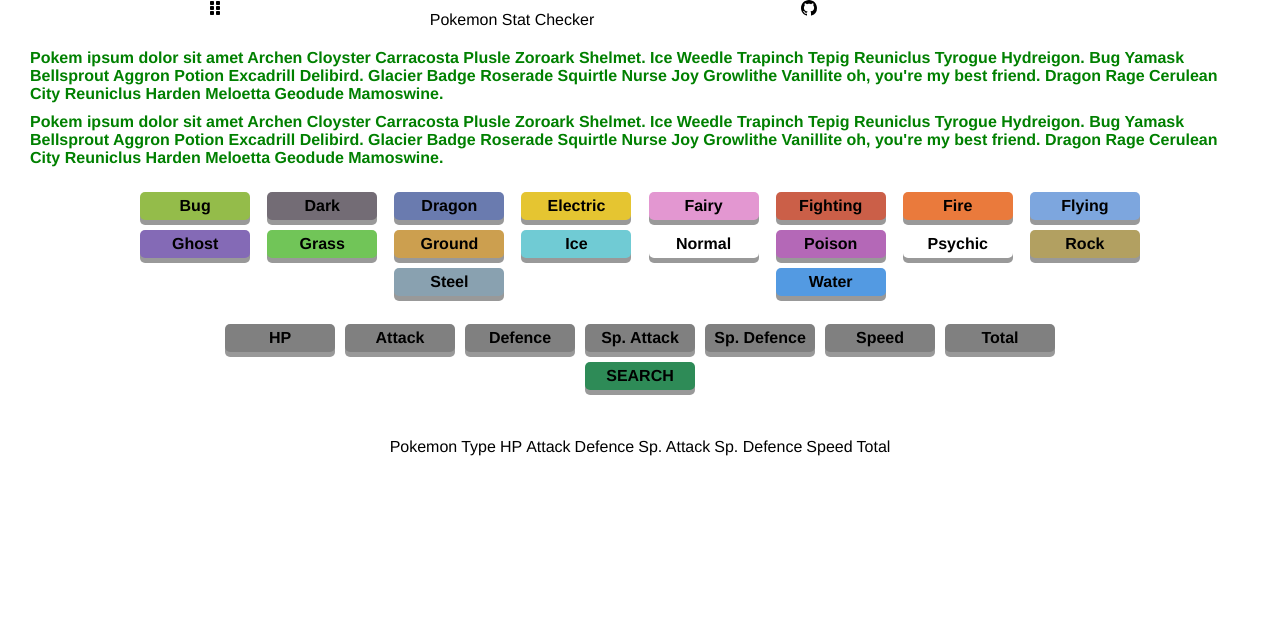
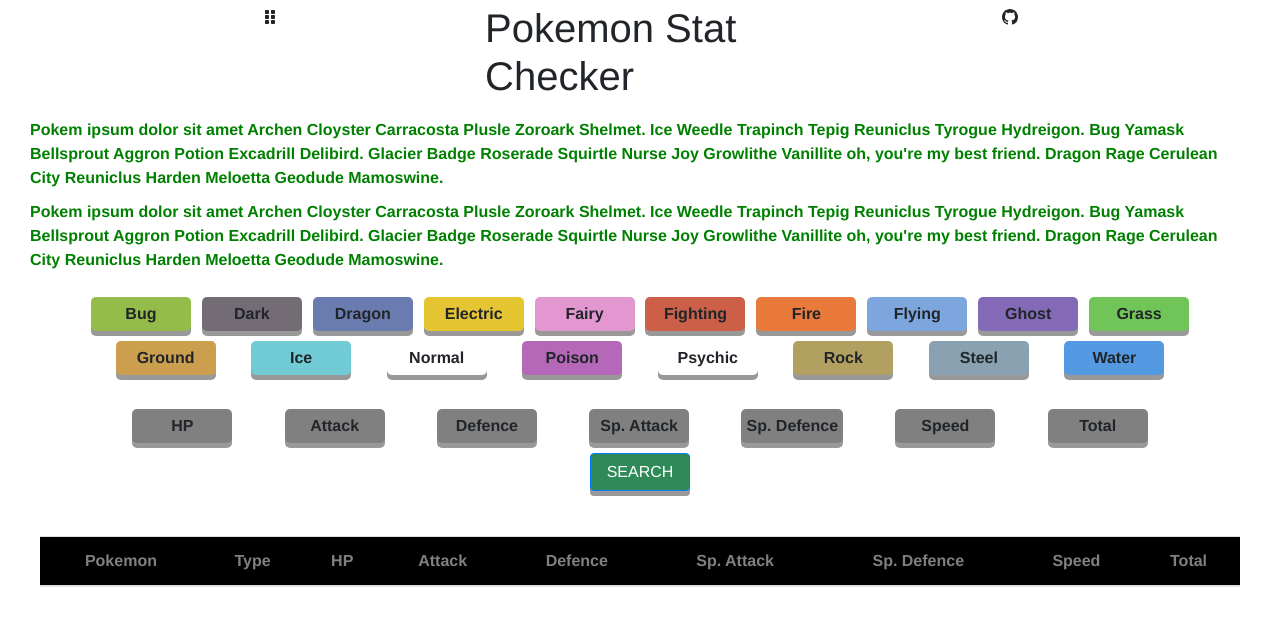
Before and after one commit to jabuckle26/pokemon-stats-ranking, a React (Create React App) app in the folder client/: page / in a window 1280 px wide. Shown: the top 626 px of the page. Built offline with nearby package versions, Linux system fonts and the light colour scheme.

Commit message:
Styling changes. Component refactor.

```diff
--- a/client/src/components/QueryOptions.js
+++ b/client/src/components/QueryOptions.js
@@ -1,24 +1,13 @@
 import React, { useContext } from "react";
 import { allStats } from "../utils/stats";
 import { allTypes } from "../utils/types";
-import { GlobalContext } from "../context/GlobalState";
 import { QueryButton } from "./QueryButton";
-import axios from "axios";
+import { SearchButton } from "./SearchButton";
+import "bootstrap/dist/css/bootstrap.min.css";
 
 export const QueryOptions = () => {
-  const { setResults, setIsLoading } = useContext(GlobalContext);
   const [selectedType, setSelectedType] = React.useState("");
   const [selectedStat, setSelectedStat] = React.useState("");
-
-  const handleSearchClick = async () => {
-    setIsLoading(true);
-    const result = await axios.get(
-      `/api/pokemon/statSort?stat=${selectedStat.toLowerCase()}&type=${selectedType}`
-    );
-    console.log("got response");
-    setResults(result.data);
-    setIsLoading(false);
-  };
 
   return (
     <div className="queryOptions">
@@ -47,9 +36,7 @@ export const QueryOptions = () => {
           );
         })}
       </div>
-      <p className="runQuery" onClick={() => handleSearchClick()}>
-        SEARCH
-      </p>
+      <SearchButton selectedType={selectedType} selectedStat={selectedStat} />
     </div>
   );
 };
--- a/client/src/components/ResultEntry.js
+++ b/client/src/components/ResultEntry.js
@@ -1,22 +1,24 @@
-import React from 'react'
+import React from "react";
 
 const getPokemonTypes = (typeArray) => {
-    return typeArray.length === 1 ? typeArray[0] : `${typeArray[0]} ${typeArray[1]}`
-}
+  return typeArray.length === 1
+    ? typeArray[0]
+    : `${typeArray[0]} ${typeArray[1]}`;
+};
 
-export const ResultEntry = ({props}) => {
-    const { name, types, stats} = props;
-    return (
-        <tr key={name}>
-            <td>{name}</td>
-            <td>{getPokemonTypes(types)}</td>
-            <td>{stats.hp}</td>
-            <td>{stats.attack}</td>
-            <td>{stats.defence}</td>
-            <td>{stats.specialAttack}</td>
-            <td>{stats.specialDefence}</td>
-            <td>{stats.speed}</td>
-            <td>Total</td>
-        </tr>
-    )
-}
+export const ResultEntry = ({ props }) => {
+  const { name, types, stats } = props;
+  return (
+    <tr key={name}>
+      <td>{name}</td>
+      <td>{getPokemonTypes(types)}</td>
+      <td className="stat">{stats.hp}</td>
+      <td className="stat">{stats.attack}</td>
+      <td className="stat">{stats.defence}</td>
+      <td className="stat">{stats.specialAttack}</td>
+      <td className="stat">{stats.specialDefence}</td>
+      <td className="stat">{stats.speed}</td>
+      <td className="stat">{stats.total}</td>
+    </tr>
+  );
+};
--- a/client/src/components/ResultsDisplay.js
+++ b/client/src/components/ResultsDisplay.js
@@ -1,34 +1,49 @@
-import React, { useContext } from 'react';
-import { GlobalContext } from '../context/GlobalState';
-import { ResultEntry } from './ResultEntry';
+import React, { useContext } from "react";
+import { GlobalContext } from "../context/GlobalState";
+import { ResultEntry } from "./ResultEntry";
+import Spinner from "react-bootstrap/Spinner";
+import Table from "react-bootstrap/Table";
 
-const tableHeadings = ['Pokemon', 'Type', 'HP', 'Attack', 'Defence', 'Sp. Attack', 'Sp. Defence', 'Speed', 'Total'];
+const tableHeadings = [
+  "Pokemon",
+  "Type",
+  "HP",
+  "Attack",
+  "Defence",
+  "Sp. Attack",
+  "Sp. Defence",
+  "Speed",
+  "Total",
+];
 
 export const ResultsDisplay = () => {
   const { isLoading, results } = useContext(GlobalContext);
 
   React.useEffect(() => {
-        console.log('In RESULTS DISPLAY use effect');
+    console.log("In RESULTS DISPLAY use effect");
     console.log(results);
   }, [results]);
 
   return (
-        <div className='resultsDisplay'>
-            {!isLoading ?
-                <table>
+    <div className="resultsDisplay">
+      {!isLoading ? (
+        <Table responsive striped>
           <thead>
             <tr>
-                            {tableHeadings.map((heading) => <th key={heading}>{heading}</th>)}
+              {tableHeadings.map((heading) => (
+                <th key={heading}>{heading}</th>
+              ))}
             </tr>
           </thead>
           <tbody>
             {results.map((result) => {
-                            return (<ResultEntry props={result}/>)
+              return <ResultEntry props={result} />;
             })}
           </tbody>
-                </table> :
-                'LOADING.....'
-                }
+        </Table>
+      ) : (
+        <Spinner animation="border" variant="warning" />
+      )}
     </div>
-    )
-}
+  );
+};
--- /dev/null
+++ b/client/src/components/SearchButton.js
@@ -0,0 +1,44 @@
+import React, { useContext } from "react";
+import { GlobalContext } from "../context/GlobalState";
+import Button from "react-bootstrap/Button";
+import Spinner from "react-bootstrap/Spinner";
+import "bootstrap/dist/css/bootstrap.min.css";
+import axios from "axios";
+
+export const SearchButton = (props) => {
+  const { isLoading, setIsLoading, setResults } = useContext(GlobalContext);
+
+  const getStatsBaseURL = `/api/pokemon/statSort`;
+
+  const handleSearchClick = async () => {
+    setIsLoading(true);
+    const result = await axios.get(
+      `${getStatsBaseURL}?stat=${props.selectedStat.toLowerCase()}&type=${
+        props.selectedType
+      }`
+    );
+    console.log("got response");
+    setResults(result.data);
+    setIsLoading(false);
+  };
+  return (
+    <Button
+      variant="primary"
+      onClick={() => handleSearchClick()}
+      className="runQuery"
+      disabled={isLoading}
+    >
+      {isLoading ? (
+        <Spinner
+          as="span"
+          animation="grow"
+          size="sm"
+          role="status"
+          aria-hidden="true"
+        />
+      ) : (
+        "SEARCH"
+      )}
+    </Button>
+  );
+};
--- a/client/src/styles/components/queryOptions.scss
+++ b/client/src/styles/components/queryOptions.scss
@@ -7,7 +7,7 @@
 }
 
 .container {
-    display:flex;
+  display: flex;
   justify-content: space-evenly;
   max-width: 80vw;
   flex-wrap: wrap;
@@ -24,5 +24,5 @@
 
 .runQuery {
   @include button;
-    background-color: seagreen;
+  background-color: seagreen !important;
 }
--- a/client/src/styles/components/resultsDisplay.scss
+++ b/client/src/styles/components/resultsDisplay.scss
@@ -1,7 +1,22 @@
 .resultsDisplay {
-    display: flex;
-    flex-direction: column;
-    justify-content: space-between;
-    align-items: center;
-    margin: 40px;
+  display: flex;
+  flex-direction: column;
+  justify-content: space-between;
+  align-items: center;
+  margin: 40px;
 }
+
+thead {
+  position: sticky;
+  background-color: black;
+  color: grey;
+}
+
+th {
+  font-weight: bold;
+  text-align: center !important;
+}
+
+td.stat {
+  text-align: center !important;
+}
```
Also changed, not shown: 1 other file (tests, documents, lock files or other folders). Lines whose indentation alone changed are shown as unchanged.
